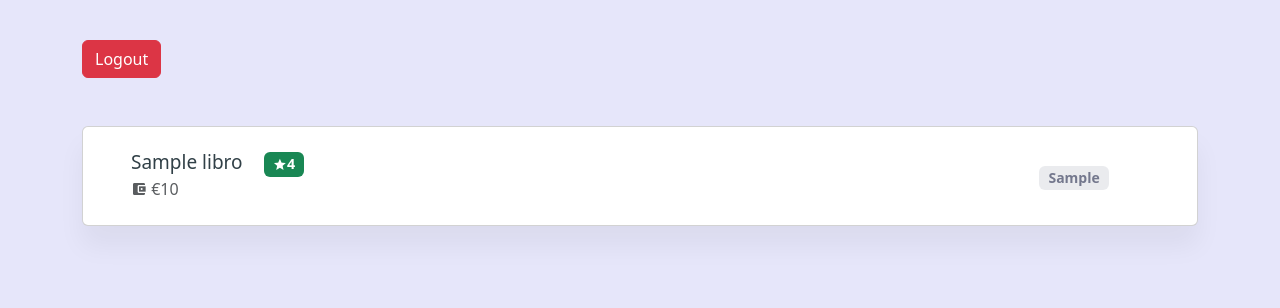
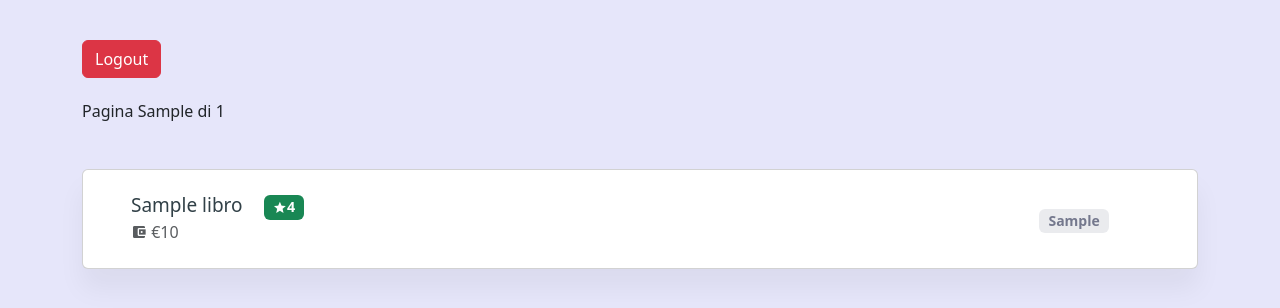
Before and after one commit to Daniele-Luongo/Progetto-NoSQL, a Flask app: template site/templates/lista_libri.html in a window 1280 px wide. Shown: the top 308 px of the page. Run offline with Flask 3, Linux system fonts and the light colour scheme; the visitor is signed in with stand-in values (Sample User, id 1); the template is opened without the code that fills it: most values are stand-ins (such as "Sample title", 1, 10 or a date in 2020); some libraries are stand-ins or nearby versions.

Commit message:
aggiunto counter pagine

```diff
--- a/site/templates/lista_libri.html
+++ b/site/templates/lista_libri.html
@@ -16,6 +16,8 @@
                                 <div>
                                     <a href="{{ url_for('logout') }}"><button type="button" class="btn btn-danger">Logout</button></a>
                                 </div>
+                                <br>
+                                <h6 class="fs-16 mb-0">Pagina {{ pagina_attuale }} di {{ num_pagine }}</h6>
                             </div>
                         </div>
                     </form>
```
